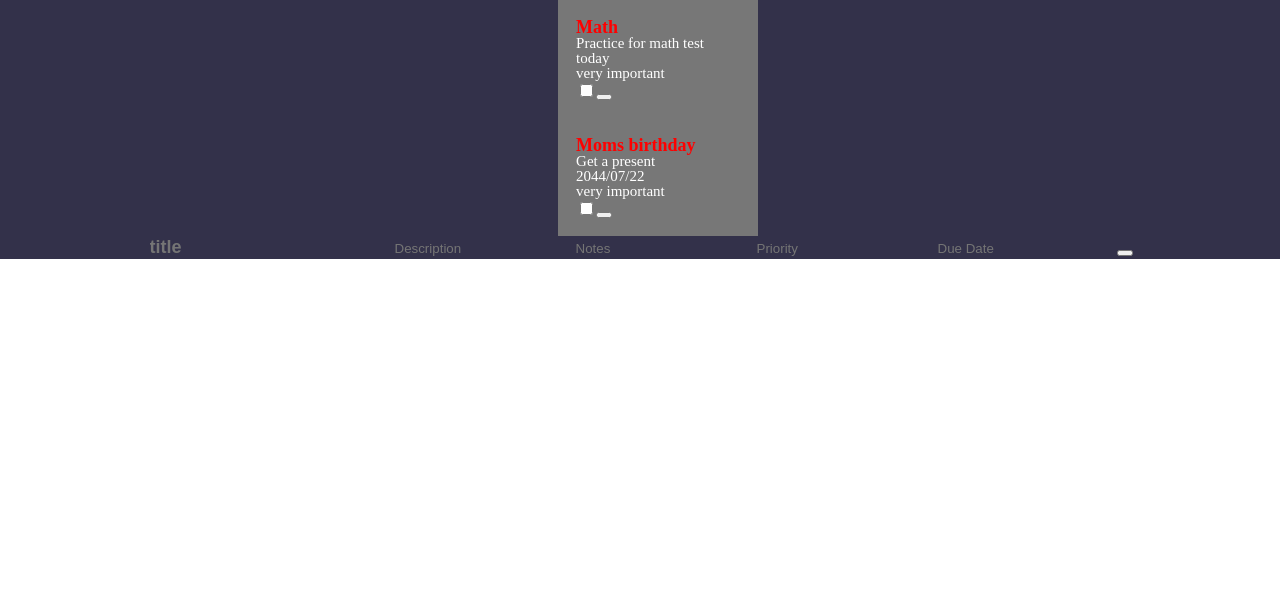
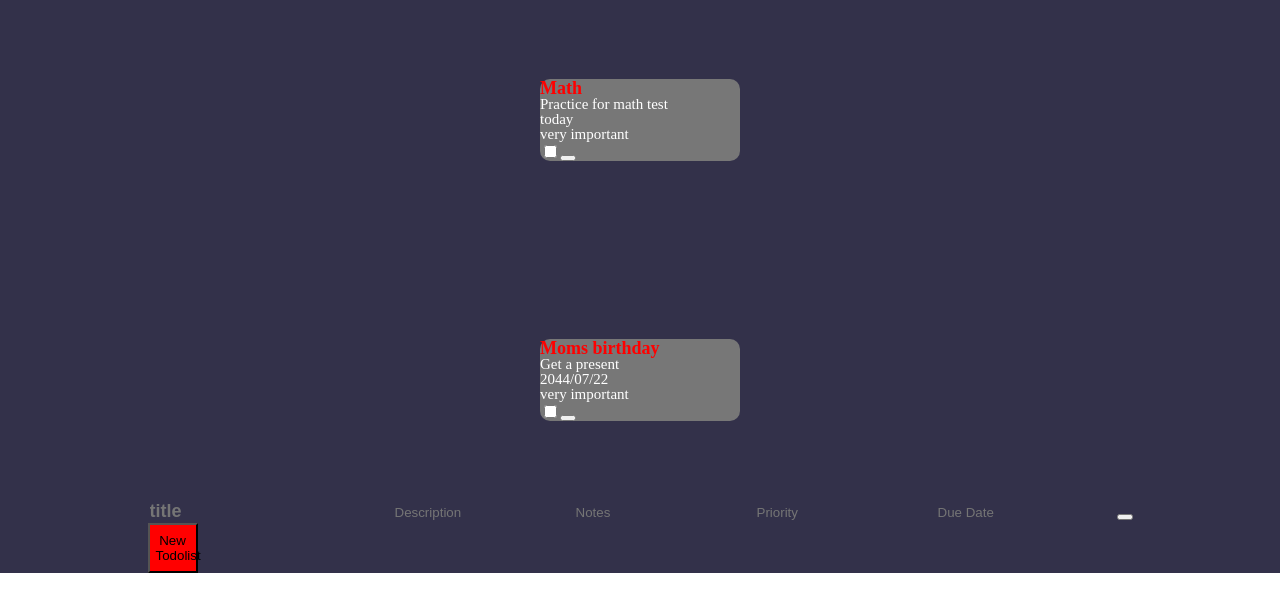
Before and after one commit to noahthemonkey/project-todolist, a website built with webpack: page dist/index.html in a window 1280 px wide. Built offline with nearby package versions, Linux system fonts and the light colour scheme.

Commit message:
Fix bug, make todos clickable to show notes
start working on a new button which will create a new todolist

```diff
--- a/src/index.js
+++ b/src/index.js
@@ -4,9 +4,11 @@ import {factory} from './domfactory.js'
 import {todoFactory} from './todoFactory.js'
 import { newTodo } from "./newTodo"
 import { showNotes } from "./showNotes.js"
+import { newList } from "./newList"
 
 const content = document.getElementById('content')
 const todoContainer = document.getElementById('todoContainer')
+
 
 
 
@@ -16,6 +18,6 @@ const nextDay = todoFactory('Moms birthday', 'Get a present', 'maybe get her a n
 
 
 newTodo()
-showNotes()
+newList()
 
 console.log('yo')
--- a/src/newList.js
+++ b/src/newList.js
@@ -0,0 +1,16 @@
+import { factory } from "./domfactory"
+export const newList = () => {
+    const newBtn = document.createElement('button')
+    newBtn.setAttribute('id', 'newList')
+    newBtn.textContent = 'New Todolist'
+
+    content.append(newBtn)
+
+    function onClick(listName){
+        const createList = factory('div', {id: `todoContainer`, class: 'newtodolist'})
+        content.append(createList)
+
+    }
+
+    newBtn.onclick = onClick
+}
--- a/src/newTodo.js
+++ b/src/newTodo.js
@@ -41,7 +41,6 @@ export const newTodo = () => {
     function createTodo() {
 
         const creatingTodo = todoFactory(todoTitle.value, todoDescription.value, todoNotes.value, todoDue.value, todoPriority.value)
-        showNotes()
 
         for(let i = 0;i < 5; i++){
             inputContainer.children.item(i).value = ''
--- a/src/showNotes.js
+++ b/src/showNotes.js
@@ -6,11 +6,9 @@ export const showNotes = () => {
 
     var i;
 
-for (i = 0; i < coll.length; i++) {
-
-  coll[i].addEventListener("click", function() {
-
-    this.classList.toggle("active");
+    const onClick = function() {
+      console.log(this.id)
+      this.classList.toggle("active");
 
     var thisNotes = this.children.item(2);
     if (thisNotes.style.display === "block") {
@@ -18,8 +16,10 @@ for (i = 0; i < coll.length; i++) {
     } else {
       thisNotes.style.display = "block";
     }
-  });
+  }
+
+    for (i = 0; i < coll.length; i++) {
+      coll[i].onclick = onClick
+    }
 
 }
-
-}
--- a/src/style.css
+++ b/src/style.css
@@ -57,6 +57,9 @@ table {
     display: grid;
     justify-content: center;
     align-items: center;
+    gap: 20px;
+    height: 500px;
+
 }
 
 [id*="todoTitle"] {
@@ -71,11 +74,11 @@ table {
 }
 
 .collapsible {
+  border-radius: 10px;
   background-color: #777;
   color: white;
   cursor: pointer;
-  padding: 18px;
-  width: 100%;
+  width: 200px;
   border: none;
   text-align: left;
   outline: none;
@@ -96,3 +99,9 @@ input{
 	border: none;
 	color: white;
 }
+
+#newList {
+  background-color: red;
+  height: 50px;
+  width: 50px;
+}
--- a/src/todoFactory.js
+++ b/src/todoFactory.js
@@ -2,6 +2,7 @@ import {factory} from './domfactory.js'
 import { showNotes } from './showNotes.js'
 
 export const todoFactory = (title, description, notes, dueDate, priority) => {
+
     // const todoStart = factory('div', {class:'todoStart'}, 'Todolist 1')
     const todoDiv = factory('div', {id: `${title}`, class: 'collapsible'})
     const todoTitle = factory('h1', {id: `todoTitle_${title}`, contentEditable: 'true'}, `${title}`)
@@ -13,7 +14,7 @@ export const todoFactory = (title, description, notes, dueDate, priority) => {
     const todoDelete = factory('button', {class: 'delete'})
 
 
-
+    todoDiv.addEventListener('click', showNotes)
 
     todoDelete.addEventListener('click', deleteTodo)
 
@@ -41,6 +42,7 @@ export const todoFactory = (title, description, notes, dueDate, priority) => {
 
 }
 
+
 todoDiv.append(todoTitle, todoDescription, todoNotes, tododueDate, todoPriority, todoChecked, todoDelete)
 todoContainer.appendChild(todoDiv)
 
```
Also changed, not shown: dist/main.js.
